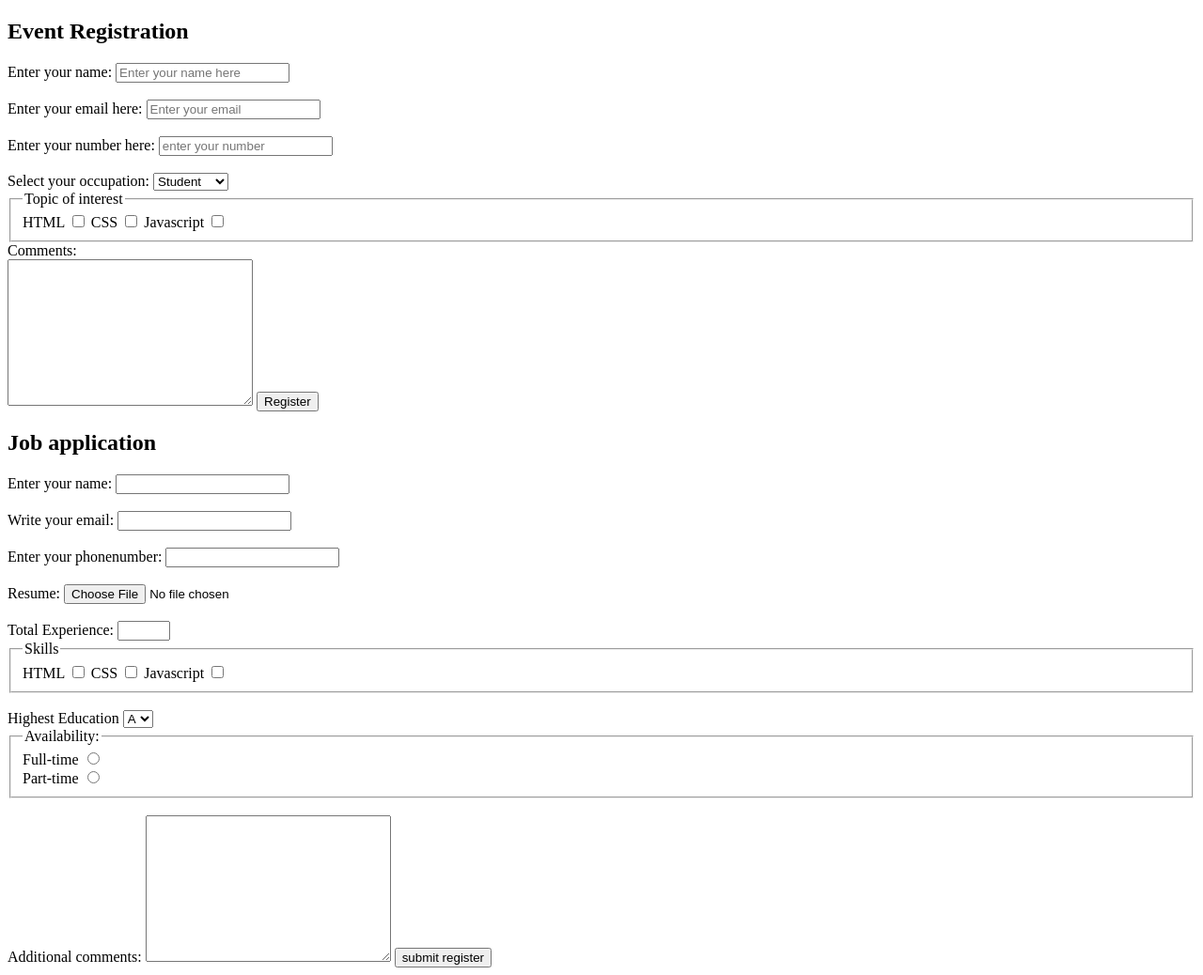
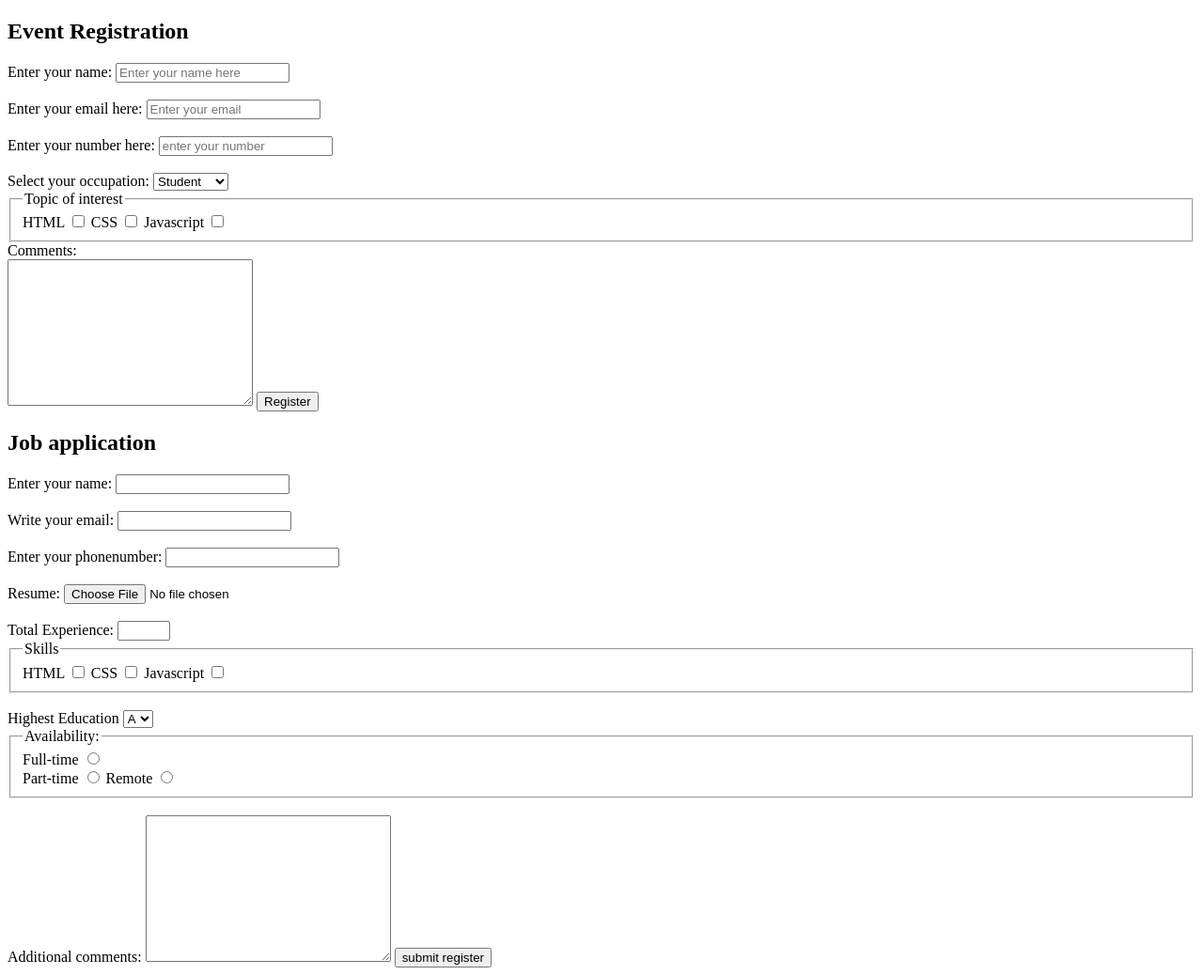
Before and after one commit to vipul2000-dev/Cohort-web-development, a plain HTML site: page HTML/forms.html in a window 1280 px wide. Shown: the whole page at 94% size. Drawn offline with Linux system fonts and the light colour scheme.

Commit message:
HTML Form file is modified

```diff
--- a/HTML/forms.html
+++ b/HTML/forms.html
@@ -176,6 +176,9 @@
             <label for="radio2">Part-time</label>
             <input type="radio" name="radio" id="radio2">
 
+            <label for="radio3">Remote</label>
+            <input type="radio" name="radio" id="radio3">
+
 
 
         </fieldset>
```
